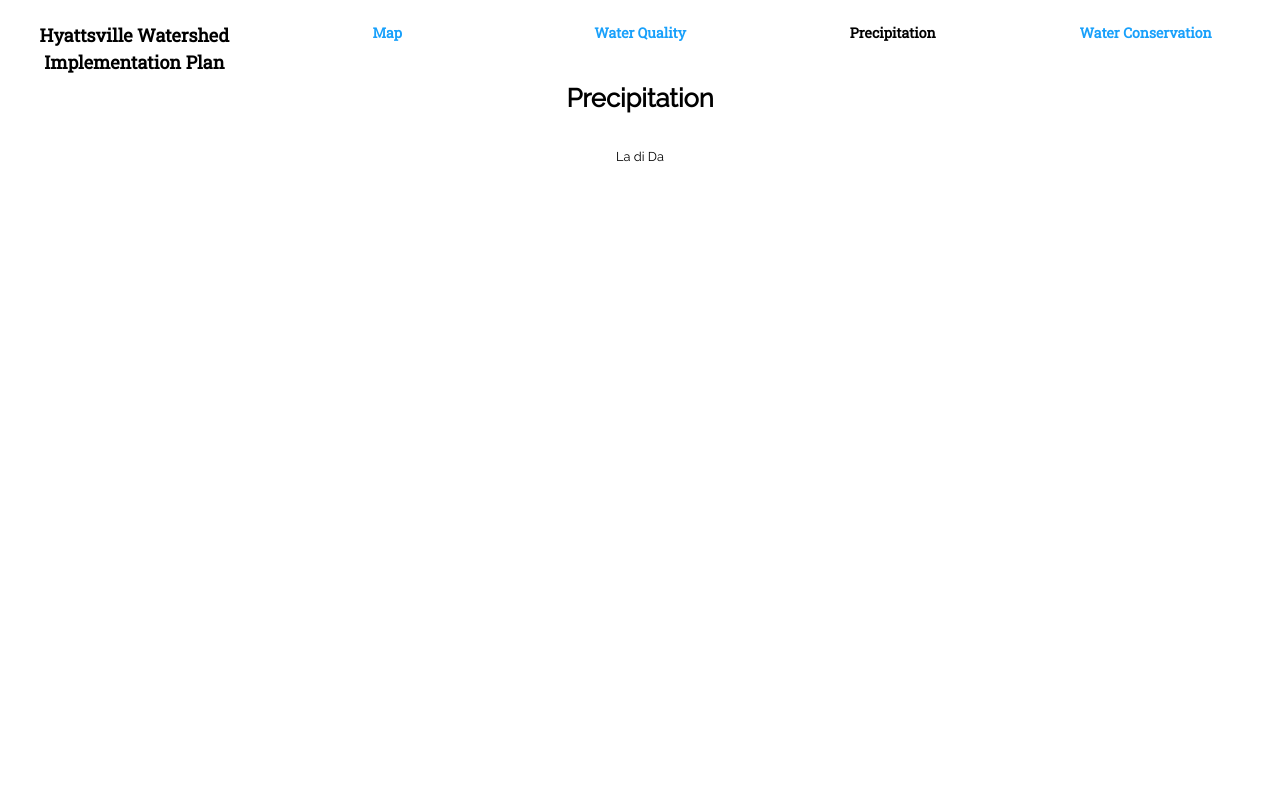
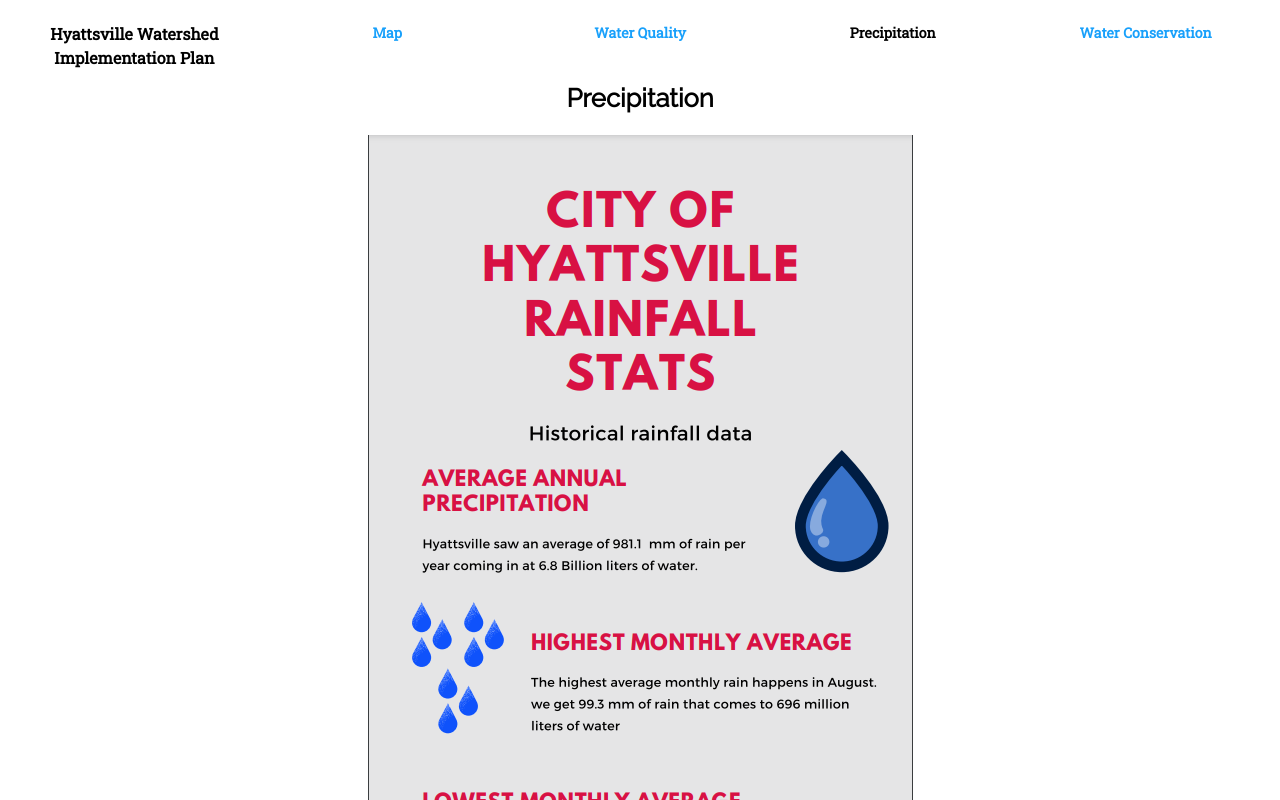
Before and after one commit to jtsai7028/Hyattsville-WIP, a website: page content/precipitation.html in a window 1280 px wide. Shown: the top 800 px of the page. Drawn offline with Linux system fonts and the light colour scheme.

Commit message:
received Precipitation

```diff
--- a/content/precipitation.html
+++ b/content/precipitation.html
@@ -26,7 +26,7 @@
     <h1>Precipitation</h1>
 
     <div class="container">
-      <p>La di Da</p>
+      <img src="Haider.png" />
 
     </div>
   </div>
--- a/content/styles.css
+++ b/content/styles.css
@@ -2,7 +2,6 @@
   height: 50px;
   flex: 100%;
   display: flex;
-  /* align-items: baseline; */
 }
 
 nav ul {
@@ -15,14 +14,11 @@
   list-style-type: none;
   flex: 2;
   display: flex;
-  /* align-items: baseline; */
 }
 
 nav li {
-  display: inline;
   text-align: center;
   flex: 1;
-  /* align-items: baseline; */
 }
 
 a:link, a:visited {
@@ -36,7 +32,7 @@
 }
 
 .proj_name {
-  font-size: 18px;
+  font-size: 16px;
 }
 
 .wrapper {
```
Also changed, not shown: content/Haider.png (added).
